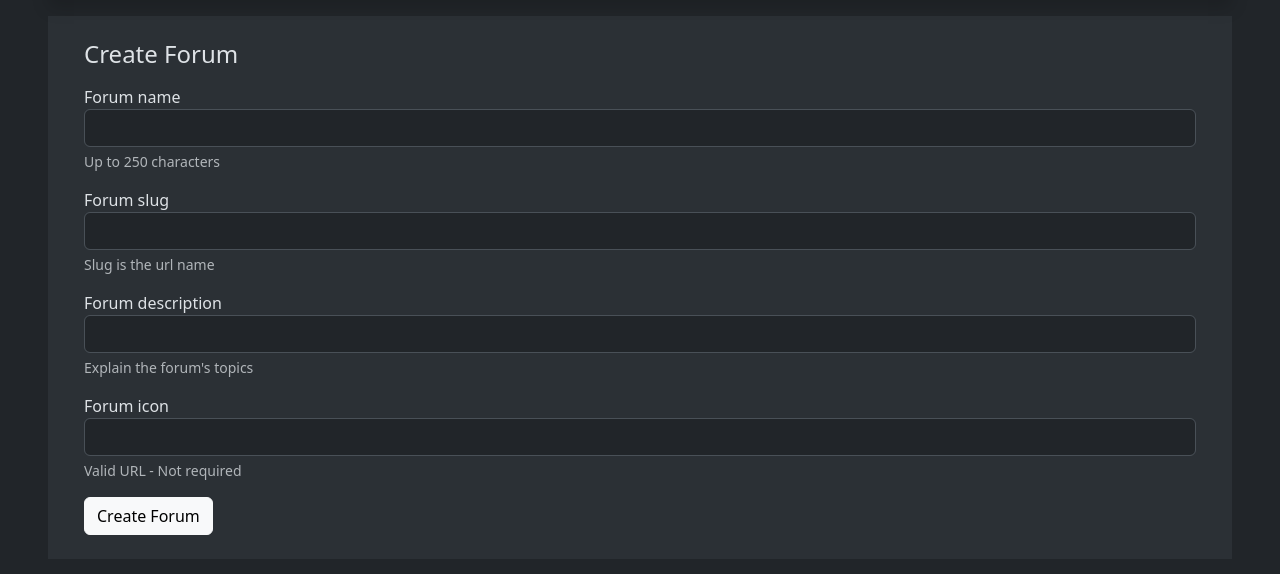
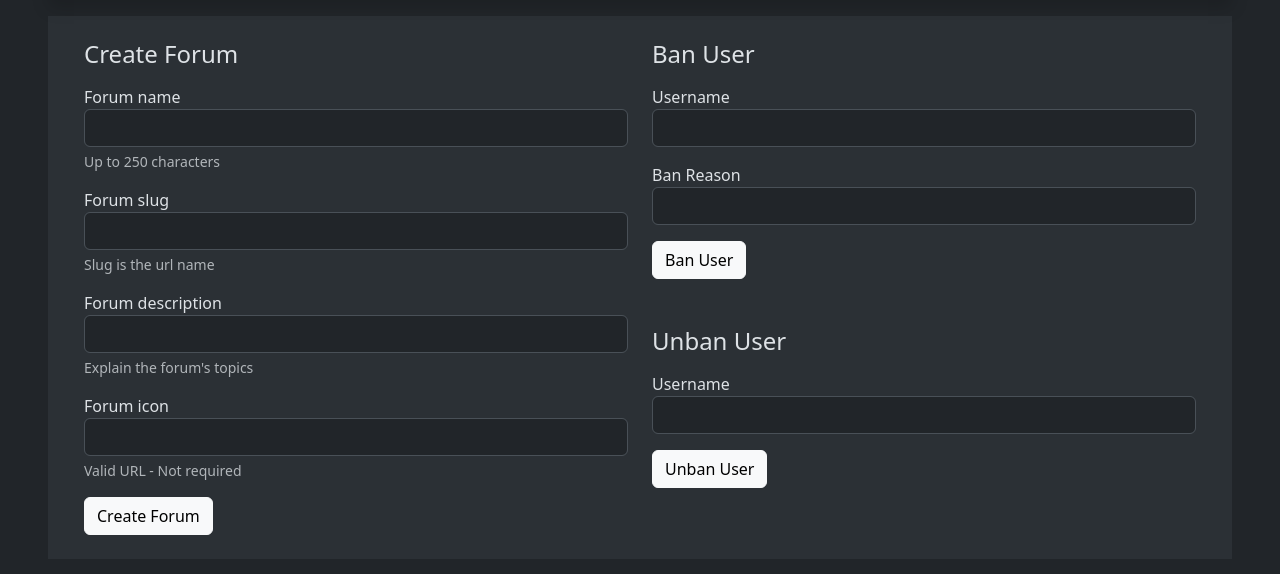
Before and after one commit to Leomb-coder/my_forum, a Flask app: template templates/admin/admin_panel.html in a window 1280 px wide. Shown: the part 72-646 px from the top of the page. Run offline with Flask 3, Linux system fonts and the light colour scheme; the template is opened without the code that fills it, so the values that code supplies are empty.

Commit message:
Ban & Unban user global_routes.js

```diff
--- a/app.py
+++ b/app.py
@@ -5,7 +5,7 @@ from flask import Flask, render_template, request, session, redirect, url_for
 from werkzeug.security import generate_password_hash
 
 from controllers.user_controller import create_user, delete_user, login_user, get_user_by_id, get_all_users, \
-    change_profile_picture
+    change_profile_picture, ban_user, unban_user
 
 from controllers.forum_controller import create_forum, get_forum_by_slug
 
@@ -15,8 +15,17 @@ app.secret_key = os.getenv('SECRET_KEY')
 def login_required(func):
     @wraps(func)
     def wrapper(*args, **kwargs):
-        if 'user_id' not in session:
+        user_id = session.get('user_id')
+
+        if not user_id:
             return redirect(url_for('login'))
+
+        user = get_user_by_id(user_id)
+
+        if user['banned']:
+            session.clear()
+
+            return render_template('banned.html', ban_reason=user['ban_reason'])
 
         return func(*args, **kwargs)
 
@@ -179,7 +188,7 @@ def logout_user_route():
             return {
                 'success' : True,
                 'message' : 'User was logged out'
-            }, 204 # No content
+            }, 204
 
     except Exception as e:
         print(e)
@@ -259,6 +268,77 @@ def create_forum_route():
             'message' : 'Internal server error'
         }, 500
 
+@app.route('/api/admin/ban_user', methods=['PUT'])
+@admin_required
+def ban_user_route():
+    try:
+        if request.method == 'PUT':
+            data = request.get_json()
+            username = data.get('ban-username')
+            ban_reason = data.get('ban-reason')
+
+            if username is None or ban_reason is None:
+                return {
+                    'success' : False,
+                    'message' : 'Missing required fields'
+                }, 401
+
+            banned_user = ban_user(username, ban_reason)
+
+            if banned_user is None:
+                return {
+                    'success' : False,
+                    'message' : 'User not found'
+                }, 404
+
+            return {
+                'success' : True,
+                'Message' : 'User was banned'
+            }, 200
+
+    except Exception as e:
+        print(e)
+
+        return {
+            'success' : False,
+            'message' : 'Internal server error'
+        }, 500
+
+@app.route('/api/admin/unban_user', methods=['PUT'])
+@admin_required
+def unban_user_route():
+    try:
+        if request.method == 'PUT':
+            data = request.get_json()
+            username = data.get('unban-username')
+
+            if username is None:
+                return {
+                    'success' : False,
+                    'message' : 'Missing required fields'
+                }, 401
+
+            unbanned_user = unban_user(username)
+
+            if unbanned_user is None:
+                return {
+                    'success' : False,
+                    'message' : 'User not found'
+                }, 404
+
+            return {
+                'success' : True,
+                'Message' : 'User was unbanned'
+            }, 200
+
+    except Exception as e:
+        print(e)
+
+        return {
+            'success' : False,
+            'message' : 'Internal server error'
+        }, 500
+
 @app.route('/api/admin/delete_user/<int:user_id>', methods=['DELETE'])
 @admin_required
 def delete_user_route(user_id):
--- a/static/js/admin_panel.js
+++ b/static/js/admin_panel.js
@@ -1,5 +1,7 @@
 // const delete_user_form = document.getElementById('delete-user')
 const create_forum_form = document.getElementById('create-forum')
+const ban_user_form = document.getElementById('ban-user')
+const unban_user_form = document.getElementById('unban-user')
 
 // delete_user_form.addEventListener('submit', async (event) => {
 //     event.preventDefault()
@@ -21,6 +23,7 @@ const create_forum_form = document.getElementById('create-forum')
 //     console.log(data)
 // })
 
+// Create Forum
 create_forum_form.addEventListener('submit', async (event) => {
     event.preventDefault()
 
@@ -46,3 +49,52 @@ create_forum_form.addEventListener('submit', async (event) => {
     }
     console.log(data)
 })
+
+// Ban User
+ban_user_form.addEventListener('submit', async (event) => {
+    event.preventDefault()
+
+    const formData = new FormData(ban_user_form)
+
+    const response = await fetch('api/admin/ban_user', {
+        method: 'PUT',
+        headers: {
+            'Content-Type': 'application/json'
+        },
+        body: JSON.stringify(Object.fromEntries(formData))
+    })
+
+    const data = await response.json()
+
+    if (data.success) {
+        ban_user_form.reset()
+        alert('User was banned')
+    } else {
+        alert(data.message)
+    }
+    console.log(data)
+})
+
+unban_user_form.addEventListener('submit', async (event) => {
+    event.preventDefault()
+
+    const formData = new FormData(unban_user_form)
+
+    const response = await fetch('api/admin/unban_user', {
+        method: 'PUT',
+        headers: {
+            'Content-Type': 'application/json'
+        },
+        body: JSON.stringify(Object.fromEntries(formData))
+    })
+
+    const data = await response.json()
+
+    if (data.success) {
+        ban_user_form.reset()
+        alert('User was unbanned')
+    } else {
+        alert(data.message)
+    }
+    console.log(data)
+})
--- /dev/null
+++ b/static/js/global_routes.js
@@ -0,0 +1,14 @@
+const logout_link = document.getElementById('logout-link')
+
+logout_link.addEventListener('click', async (event) => {
+    event.preventDefault()
+
+    const response = await fetch('api/logout', {
+        method: 'POST',
+        headers: {
+            'Content-Type': 'application/json'
+        }
+    })
+
+    window.location.replace('/login')
+})
--- a/templates/admin/admin_panel.html
+++ b/templates/admin/admin_panel.html
@@ -7,6 +7,7 @@
     <title>Admin Panel</title>
 </head>
 <body>
+    <script src="{{ url_for('static', filename='js/global_routes.js') }}" defer></script>
     <script src="{{ url_for('static', filename='js/admin_panel.js') }}" defer></script>
     <script src="https://cdn.jsdelivr.net/npm/bootstrap@5.3.8/dist/js/bootstrap.bundle.min.js" integrity="sha384-FKyoEForCGlyvwx9Hj09JcYn3nv7wiPVlz7YYwJrWVcXK/BmnVDxM+D2scQbITxI" crossorigin="anonymous" defer></script>
 
@@ -28,7 +29,7 @@
                             </a>
                             <!-- Dropdown menu items -->
                             <ul class="dropdown-menu dropdown-menu-end shadow">
-                                <li><a class="dropdown-menu-item p-2 d-block text-decoration-none text-white" href="#" id="profile-link">My Profile</a></li>
+                                <li><a class="dropdown-menu-item p-2 d-block text-decoration-none text-white" href="{{ url_for('user_profile') }}" id="profile-link">My Profile</a></li>
                                 <li><a class="dropdown-menu-item p-2 d-block text-decoration-none text-white" href="#" id="logout-link">Logout</a></li>
                                 {% if user.role == 'admin' %}
                                     <li><a class="dropdown-menu-item p-2 d-block text-decoration-none text-white" href="{{ url_for('admin_panel') }}">Admin Panel</a></li>
@@ -69,6 +70,32 @@
                         <button type="submit" class="btn btn-light">Create Forum</button>
                     </form>
                 </div>
+                <div class="col">
+                    <div class="row">
+                        <form id="ban-user">
+                            <h4 class="mb-3">Ban User</h4>
+                            <div class="mb-3">
+                                <label for="ban-username">Username</label>
+                                <input class="form-control" type="text" name="ban-username" id="ban-username" required>
+                            </div>
+                            <div class="mb-3">
+                                <label for="ban-reason">Ban Reason</label>
+                                <input class="form-control" type="text" name="ban-reason" id="ban-reason" required>
+                            </div>
+                            <button type="submit" class="btn btn-light">Ban User</button>
+                        </form>
+                    </div>
+                    <div class="row mt-5">
+                        <form id="unban-user">
+                            <h4 class="mb-3">Unban User</h4>
+                            <div class="mb-3">
+                                <label for="unban-username">Username</label>
+                                <input class="form-control" type="text" name="unban-username" id="unban-username" required>
+                            </div>
+                            <button type="submit" class="btn btn-light">Unban User</button>
+                        </form>
+                    </div>
+                </div>
             </div>
         </div>
     </div>
--- a/templates/index.html
+++ b/templates/index.html
@@ -8,6 +8,7 @@
     <title>Home</title>
 </head>
 <body>
+<script src="{{ url_for('static', filename='js/global_routes.js') }}" defer></script>
 <script src="{{ url_for('static', filename='js/index.js') }}" defer></script>
 <script src="https://cdn.jsdelivr.net/npm/bootstrap@5.3.8/dist/js/bootstrap.bundle.min.js" integrity="sha384-FKyoEForCGlyvwx9Hj09JcYn3nv7wiPVlz7YYwJrWVcXK/BmnVDxM+D2scQbITxI" crossorigin="anonymous" defer></script>
 
@@ -27,7 +28,7 @@
                             </a>
                             <!-- Dropdown menu items -->
                             <ul class="dropdown-menu dropdown-menu-end shadow">
-                                <li><a class="dropdown-menu-item p-2 d-block text-decoration-none text-white" href="#" id="profile-link">My Profile</a></li>
+                                <li><a class="dropdown-menu-item p-2 d-block text-decoration-none text-white" href="{{ url_for('user_profile') }}" id="profile-link">My Profile</a></li>
                                 <li><a class="dropdown-menu-item p-2 d-block text-decoration-none text-white" href="#" id="logout-link">Logout</a></li>
                                 {% if user.role == 'admin' %}
                                     <li><a class="dropdown-menu-item p-2 d-block text-decoration-none text-white" href="{{ url_for('admin_panel') }}">Admin Panel</a></li>
```
Also changed, not shown: controllers/user_controller.py (+58 -1 lines), static/js/index.js (deleted, +0 -21 lines), templates/banned.html (added, +13 -0 lines), templates/user_profile.html (+5 -3 lines), static/images/banned.gif (added).
